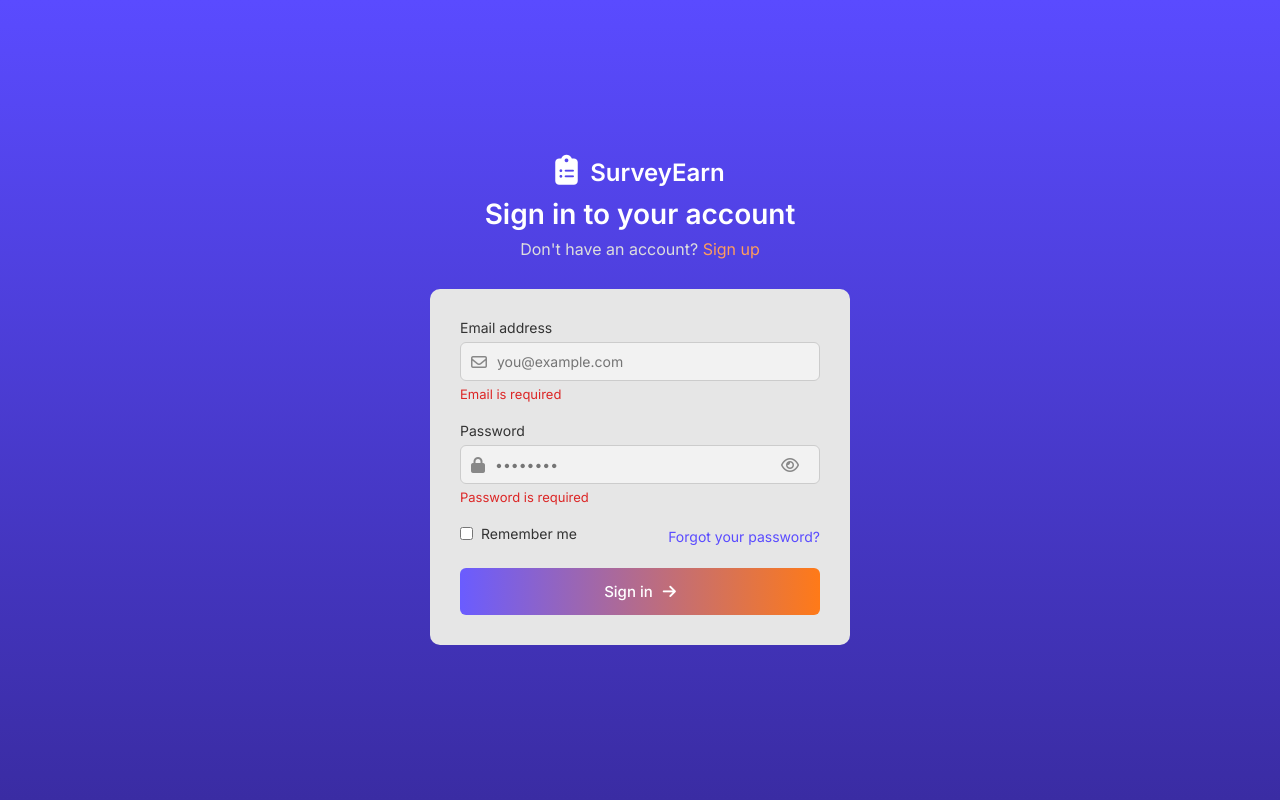
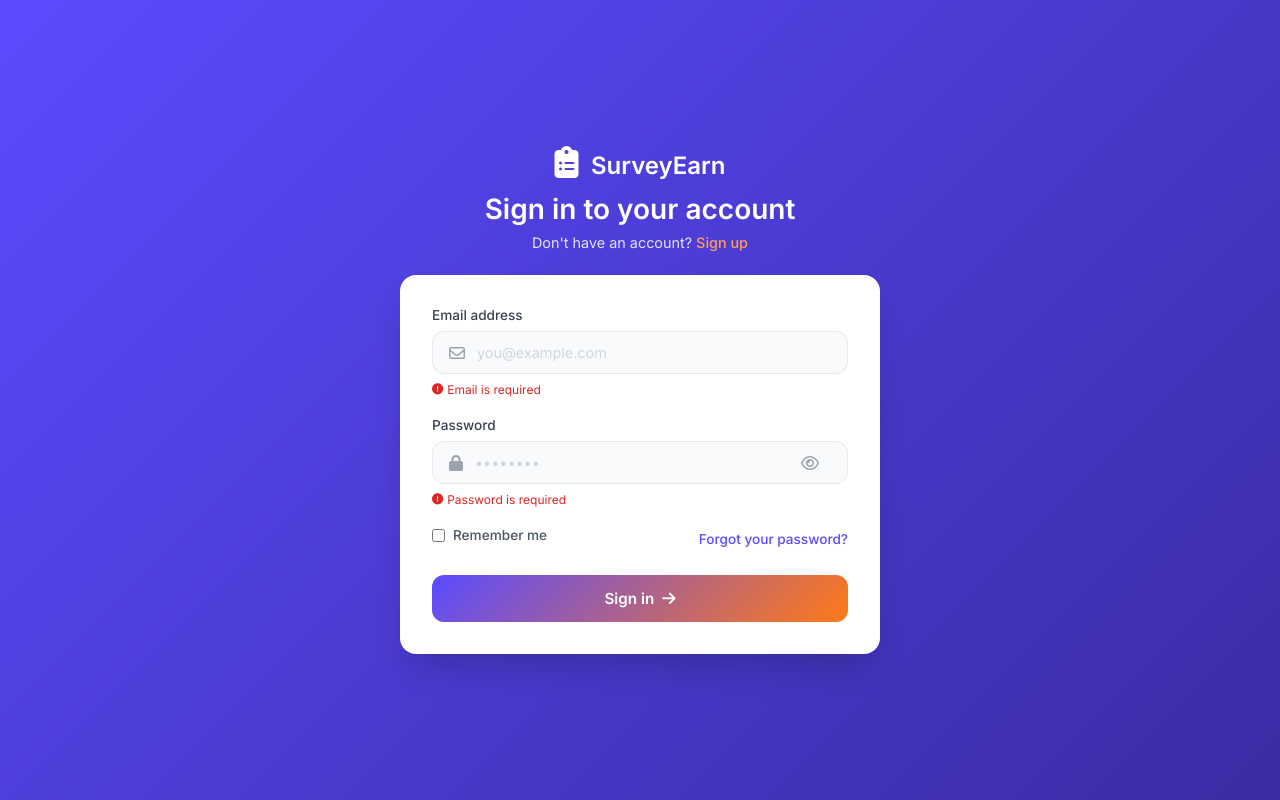
Before and after one commit to matozope5-cpu/survey-earn, a plain HTML site: page login.html in a window 1280 px wide. Both pictures are taken after a click on the button "Sign in". Drawn offline with Linux system fonts and the light colour scheme.

Commit message:
test-second

```diff
--- a/login.html
+++ b/login.html
@@ -2,7 +2,7 @@
 <html lang="en">
 <head>
 <meta charset="UTF-8">
-<meta name="viewport" content="width=device-width, initial-scale=1.0">
+<meta name="viewport" content="width=device-width, initial-scale=1.0, maximum-scale=1.0, user-scalable=yes">
 <title>SurveyEarn - Login</title>
 
 <!-- Font -->
@@ -20,90 +20,112 @@
 }
 
 body{
-    height:100vh;
+    min-height:100vh;
     display:flex;
     justify-content:center;
     align-items:center;
-    background:linear-gradient(180deg,#5a4bff,#3a2ca3);
+    background:linear-gradient(135deg, #5a4bff, #3a2ca3);
+    padding:1.5rem;
 }
 
 /* CONTAINER */
 .container{
     text-align:center;
+    width:100%;
+    max-width:480px;
+    margin:0 auto;
 }
 
 /* LOGO */
 .logo{
     color:white;
-    margin-bottom:10px;
+    margin-bottom:0.75rem;
 }
 .logo i{
-    font-size:30px;
-    margin-right:8px;
+    font-size:2rem;
+    margin-right:0.5rem;
 }
 .logo span{
-    font-size:24px;
+    font-size:1.5rem;
     font-weight:600;
 }
 
 /* TITLE */
 h1{
     color:white;
-    font-size:28px;
-    margin-top:10px;
+    font-size:1.75rem;
+    margin-top:0.5rem;
+    font-weight:600;
 }
 .subtitle{
-    color:#ddd;
-    margin:8px 0 30px;
+    color:rgba(255,255,255,0.85);
+    margin:0.5rem 0 1.5rem;
+    font-size:0.9rem;
 }
 .subtitle a{
     color:#ff9d5c;
     text-decoration:none;
+    font-weight:500;
 }
 
 /* CARD */
 .card{
-    background:#e6e6e6;
-    width:420px;
-    padding:30px;
-    border-radius:10px;
+    background:white;
+    width:100%;
+    padding:2rem;
+    border-radius:1rem;
     text-align:left;
-    margin:auto;
+    box-shadow:0 20px 35px -10px rgba(0,0,0,0.2);
 }
 
 /* FORM */
 .form-group{
-    margin-bottom:20px;
+    margin-bottom:1.25rem;
 }
 label{
-    font-size:14px;
-    color:#333;
+    font-size:0.85rem;
+    color:#374151;
     display:block;
-    margin-bottom:6px;
+    margin-bottom:0.5rem;
+    font-weight:500;
 }
 
 .input-box{
     display:flex;
     align-items:center;
-    background:#f2f2f2;
-    border:1px solid #ccc;
-    border-radius:6px;
-    padding:10px;
+    background:#f9fafb;
+    border:1px solid #e5e7eb;
+    border-radius:0.75rem;
+    padding:0.75rem 1rem;
+    transition:all 0.2s;
+}
+.input-box:focus-within{
+    border-color:#5a4bff;
+    box-shadow:0 0 0 3px rgba(90,75,255,0.1);
 }
 .input-box i{
-    margin-right:10px;
-    color:#888;
+    margin-right:0.75rem;
+    color:#9ca3af;
+    font-size:1rem;
 }
 .input-box input{
     border:none;
     outline:none;
     width:100%;
     background:transparent;
-    font-size:14px;
+    font-size:0.9rem;
+    color:#1f2937;
+}
+.input-box input::placeholder{
+    color:#d1d5db;
 }
 .eye{
     cursor:pointer;
-    color:#888;
+    color:#9ca3af;
+    transition:color 0.2s;
+}
+.eye:hover{
+    color:#5a4bff;
 }
 
 /* ROW */
@@ -111,45 +133,93 @@ label{
     display:flex;
     justify-content:space-between;
     align-items:center;
-    margin-bottom:20px;
+    margin-bottom:1.5rem;
 }
 .row label{
     display:flex;
     align-items:center;
-    gap:8px;
-    font-size:14px;
+    gap:0.5rem;
+    font-size:0.85rem;
+    color:#4b5563;
+    cursor:pointer;
+}
+.row label input{
+    cursor:pointer;
 }
 .row a{
-    font-size:14px;
+    font-size:0.85rem;
     color:#5a4bff;
     text-decoration:none;
+    font-weight:500;
+}
+.row a:hover{
+    text-decoration:underline;
 }
 
 /* BUTTON */
 .btn{
     width:100%;
-    padding:14px;
+    padding:0.875rem;
     border:none;
-    border-radius:6px;
-    background:linear-gradient(to right,#6a5cff,#ff7a18);
+    border-radius:0.75rem;
+    background:linear-gradient(135deg, #5a4bff, #ff7a18);
     color:white;
-    font-size:15px;
-    font-weight:500;
+    font-size:0.95rem;
+    font-weight:600;
     cursor:pointer;
     display:flex;
     justify-content:center;
     align-items:center;
-    gap:10px;
+    gap:0.5rem;
+    transition:transform 0.2s, box-shadow 0.2s;
 }
 .btn:hover{
-    opacity:0.95;
+    transform:translateY(-2px);
+    box-shadow:0 10px 20px -5px rgba(90,75,255,0.4);
 }
 
 .error-message{
     color:#dc2626;
-    font-size:13px;
-    margin-top:5px;
+    font-size:0.75rem;
+    margin-top:0.5rem;
     text-align:left;
+    display:flex;
+    align-items:center;
+    gap:0.25rem;
+}
+.error-message i{
+    font-size:0.7rem;
+}
+
+/* Mobile Responsive */
+@media (max-width: 560px) {
+    body{
+        padding:1rem;
+    }
+    .card{
+        padding:1.5rem;
+    }
+    h1{
+        font-size:1.5rem;
+    }
+    .logo i{
+        font-size:1.75rem;
+    }
+    .logo span{
+        font-size:1.25rem;
+    }
+    .btn{
+        padding:0.75rem;
+    }
+}
+
+/* For very small screens */
+@media (max-width: 380px) {
+    .row{
+        flex-direction: column;
+        gap:0.75rem;
+        align-items:flex-start;
+    }
 }
 </style>
 
@@ -175,7 +245,7 @@ label{
             <label>Email address</label>
             <div class="input-box">
                 <i class="fa-regular fa-envelope"></i>
-                <input type="email" id="loginEmail" placeholder="you@example.com">
+                <input type="email" id="loginEmail" placeholder="you@example.com" autocomplete="email">
             </div>
             <div id="emailError" class="error-message"></div>
         </div>
@@ -184,7 +254,7 @@ label{
             <label>Password</label>
             <div class="input-box">
                 <i class="fa-solid fa-lock"></i>
-                <input type="password" id="loginPassword" placeholder="••••••••">
+                <input type="password" id="loginPassword" placeholder="••••••••" autocomplete="current-password">
                 <i class="fa-regular fa-eye eye" id="togglePassword"></i>
             </div>
             <div id="passwordError" class="error-message"></div>
@@ -207,37 +277,91 @@ label{
     // Toggle password visibility
     document.getElementById('togglePassword').addEventListener('click', function() {
         const pwd = document.getElementById('loginPassword');
-        if (pwd.type === 'password') { pwd.type = 'text'; this.classList.remove('fa-eye'); this.classList.add('fa-eye-slash'); }
-        else { pwd.type = 'password'; this.classList.remove('fa-eye-slash'); this.classList.add('fa-eye'); }
+        if (pwd.type === 'password') {
+            pwd.type = 'text';
+            this.classList.remove('fa-eye');
+            this.classList.add('fa-eye-slash');
+        } else {
+            pwd.type = 'password';
+            this.classList.remove('fa-eye-slash');
+            this.classList.add('fa-eye');
+        }
     });
 
     document.getElementById('loginBtn').addEventListener('click', function() {
         const email = document.getElementById('loginEmail').value.trim();
         const password = document.getElementById('loginPassword').value;
         let error = false;
+
+        // Clear previous errors
         document.getElementById('emailError').innerHTML = '';
         document.getElementById('passwordError').innerHTML = '';
 
-        if (!email) { document.getElementById('emailError').innerHTML = 'Email is required'; error = true; }
-        else if (!email.includes('@') || !email.includes('.')) { document.getElementById('emailError').innerHTML = 'Invalid email format'; error = true; }
-        if (!password) { document.getElementById('passwordError').innerHTML = 'Password is required'; error = true; }
+        // Email validation
+        if (!email) {
+            document.getElementById('emailError').innerHTML = '<i class="fas fa-exclamation-circle"></i> Email is required';
+            error = true;
+        } else if (!email.includes('@') || !email.includes('.')) {
+            document.getElementById('emailError').innerHTML = '<i class="fas fa-exclamation-circle"></i> Please enter a valid email address';
+            error = true;
+        }
+
+        // Password validation
+        if (!password) {
+            document.getElementById('passwordError').innerHTML = '<i class="fas fa-exclamation-circle"></i> Password is required';
+            error = true;
+        }
+
         if (error) return;
 
         // Get users from localStorage
         let users = JSON.parse(localStorage.getItem('users')) || [];
-        const user = users.find(u => u.email === email && u.password === password);
-        if (!user) {
-            document.getElementById('passwordError').innerHTML = 'Invalid email or password';
+
+        // Check if user exists with this email
+        const existingUser = users.find(u => u.email === email);
+
+        if (!existingUser) {
+            // Account not found
+            document.getElementById('emailError').innerHTML = '<i class="fas fa-exclamation-circle"></i> No account found with this email address';
+            return;
+        }
+
+        // Check password
+        if (existingUser.password !== password) {
+            document.getElementById('passwordError').innerHTML = '<i class="fas fa-exclamation-circle"></i> Incorrect password. Please try again.';
             return;
         }
 
         // Store session
-        sessionStorage.setItem('loggedInUser', JSON.stringify({ email: user.email, name: user.name }));
+        sessionStorage.setItem('loggedInUser', JSON.stringify({ email: existingUser.email, name: existingUser.name }));
+
         if (document.getElementById('rememberMe').checked) {
-            localStorage.setItem('rememberedUser', JSON.stringify({ email: user.email, name: user.name }));
+            localStorage.setItem('rememberedUser', JSON.stringify({ email: existingUser.email, name: existingUser.name }));
         }
+
+        // Redirect to dashboard
         window.location.href = 'dashboard.html';
     });
+
+    // Enter key support
+    document.getElementById('loginPassword').addEventListener('keypress', function(e) {
+        if (e.key === 'Enter') {
+            document.getElementById('loginBtn').click();
+        }
+    });
+    document.getElementById('loginEmail').addEventListener('keypress', function(e) {
+        if (e.key === 'Enter') {
+            document.getElementById('loginBtn').click();
+        }
+    });
+
+    // Auto-fill remembered user (optional)
+    const remembered = localStorage.getItem('rememberedUser');
+    if (remembered) {
+        const user = JSON.parse(remembered);
+        document.getElementById('loginEmail').value = user.email;
+        document.getElementById('rememberMe').checked = true;
+    }
 </script>
 
 </body>
```
